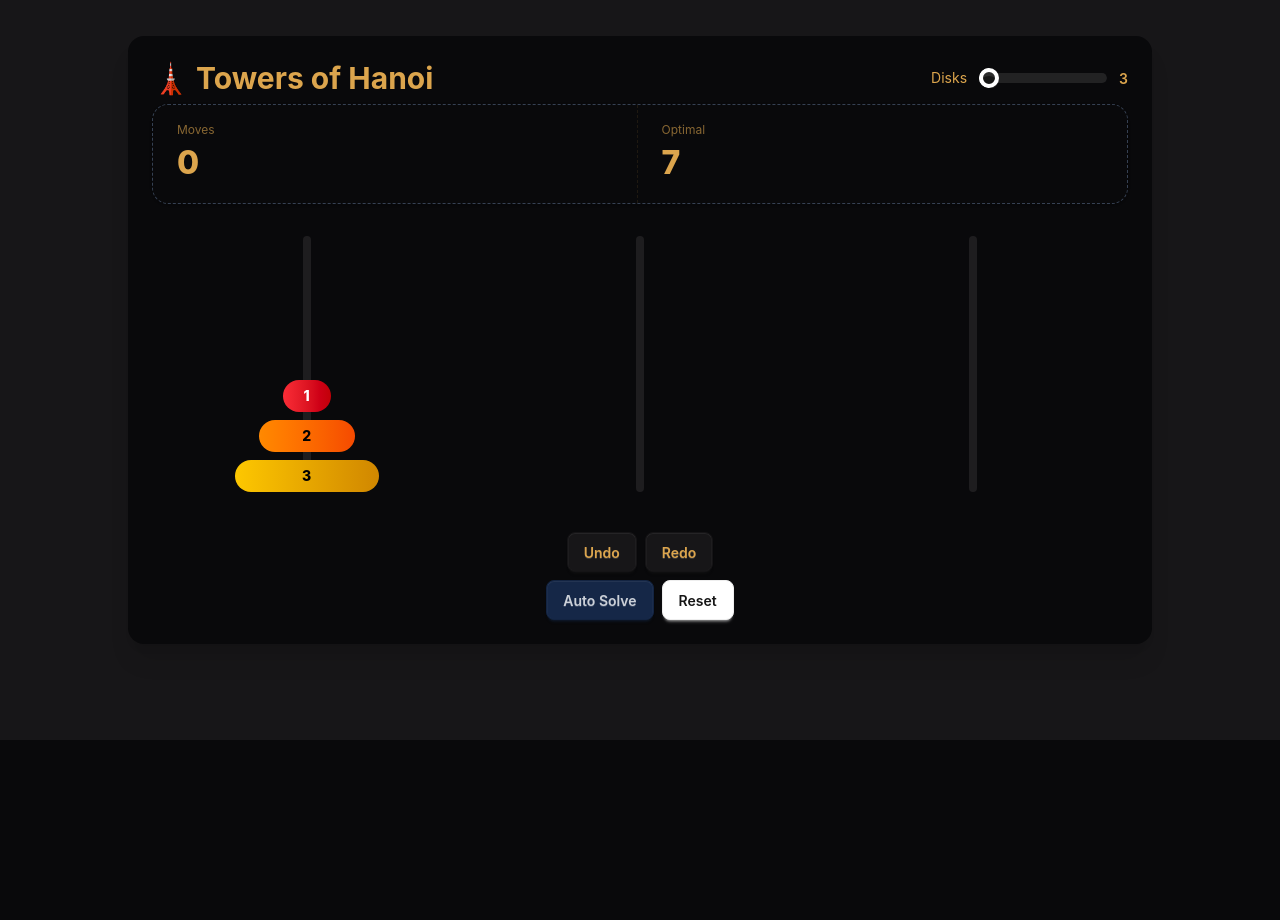
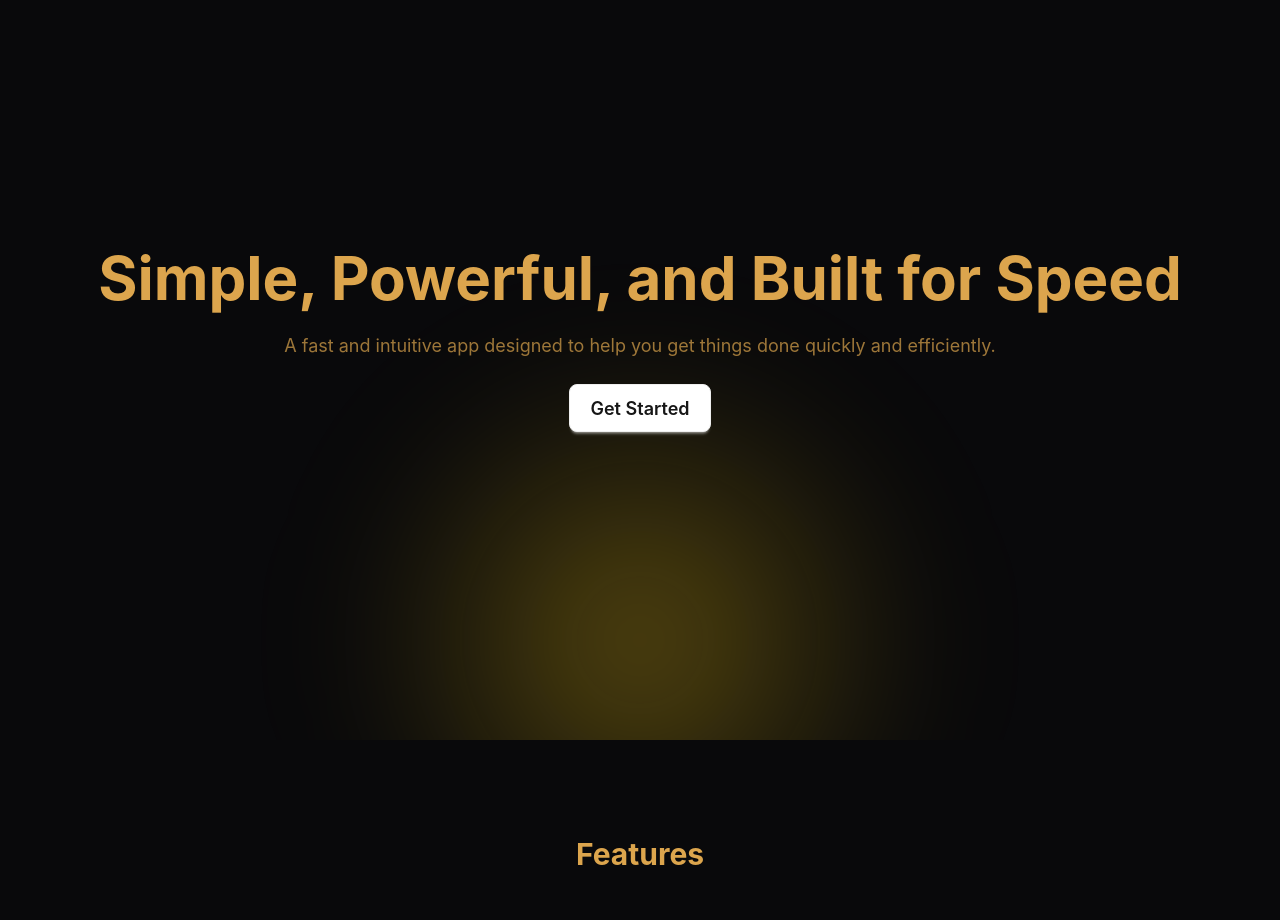
Before and after one commit to hieudoanm/towers, a Next.js app in the folder packages/app/: page / in a window 1280 px wide. Shown: the part 60-980 px from the top of the page. Before the commit the page ends 800 px from the top, so only its background shows below. Built offline with nearby package versions, Linux system fonts and the light colour scheme.

Commit message:
set up landing page

```diff
--- a/packages/app/src/pages/index.tsx
+++ b/packages/app/src/pages/index.tsx
@@ -1,403 +1,83 @@
+import {
+  LandingContent,
+  LandingTemplate,
+} from '@towers/templates/LandingTemplate';
 import { NextPage } from 'next';
-import { useEffect, useLayoutEffect, useRef, useState } from 'react';
-import confetti from 'canvas-confetti';
 
-type Tower = number[];
-type Move = [number, number];
-
-const MIN_DISKS = 3;
-const MAX_DISKS = 7;
-
-const DISK_GRADIENTS: Record<number, string> = {
-  1: 'from-red-500 to-red-700 text-white',
-  2: 'from-orange-400 to-orange-600 text-gray-900',
-  3: 'from-yellow-400 to-yellow-600 text-gray-900',
-  4: 'from-green-400 to-green-600 text-white',
-  5: 'from-blue-400 to-blue-600 text-white',
-  6: 'from-purple-400 to-purple-600 text-white',
-  7: 'from-pink-400 to-pink-600 text-white',
-};
-
-const DISK_TEXT: Record<number, string> = {
-  1: 'text-white',
-  2: 'text-black',
-  3: 'text-black',
-  4: 'text-white',
-  5: 'text-white',
-  6: 'text-white',
-  7: 'text-white',
-};
-
-const generateMoves = (
-  n: number,
-  from: number,
-  to: number,
-  aux: number,
-  result: Move[] = []
-): Move[] => {
-  if (n <= 0) return result;
-
-  // 1. Move n-1 from source → auxiliary
-  generateMoves(n - 1, from, aux, to, result);
-
-  // 2. Move largest disk source → target
-  result.push([from, to]);
-
-  // 3. Move n-1 from auxiliary → target
-  generateMoves(n - 1, aux, to, from, result);
-
-  return result;
+const content: LandingContent = {
+  navbar: {
+    title: 'AppName',
+    buttonText: 'Open App',
+    buttonHref: '/app',
+  },
+  hero: {
+    title: 'Simple, Powerful, and Built for Speed',
+    tagline:
+      'A fast and intuitive app designed to help you get things done quickly and efficiently.',
+    buttonText: 'Get Started',
+    buttonHref: '/app',
+  },
+  features: {
+    title: 'Features',
+    items: [
+      {
+        id: 'fast',
+        emoji: '⚡',
+        title: 'Fast and Responsive',
+        description:
+          'Enjoy a smooth and responsive experience designed for speed and efficiency.',
+      },
+      {
+        id: 'easy',
+        emoji: '✨',
+        title: 'Easy to Use',
+        description:
+          'Clean and intuitive design that lets you focus on what matters most.',
+      },
+      {
+        id: 'powerful',
+        emoji: '🧰',
+        title: 'Powerful Tools',
+        description:
+          'Packed with useful features to help you work smarter and more effectively.',
+      },
+      {
+        id: 'privacy',
+        emoji: '🔒',
+        title: 'Privacy First',
+        description:
+          'Your data stays in your control with privacy-focused design and secure processing.',
+      },
+      {
+        id: 'accessible',
+        emoji: '🌐',
+        title: 'Accessible Anywhere',
+        description:
+          'Use the app from any modern browser on desktop, tablet, or mobile.',
+      },
+      {
+        id: 'lightweight',
+        emoji: '📦',
+        title: 'Lightweight',
+        description:
+          'Minimal dependencies and optimized performance for a fast loading experience.',
+      },
+    ],
+  },
+  cta: {
+    title: 'Ready to Get Started?',
+    description:
+      'Open the app and start using it instantly. No signup required.',
+    buttonText: 'Open App',
+    buttonHref: '/app',
+  },
+  footer: {
+    name: 'AppName',
+  },
 };
 
 const HomePage: NextPage = () => {
-  // Refs
-  const diskRefs = useRef<Map<number, HTMLDivElement>>(new Map());
-  const prevPositions = useRef<Map<number, DOMRect>>(new Map());
-  const autoTimer = useRef<NodeJS.Timeout | null>(null);
-
-  // State
-  const [diskCount, setDiskCount] = useState(3);
-  const [towers, setTowers] = useState<Tower[]>([[3, 2, 1], [], []]);
-  const [selectedTower, setSelectedTower] = useState<number | null>(null);
-  const [moves, setMoves] = useState(0);
-  const [shakeTower, setShakeTower] = useState<number | null>(null);
-
-  const [history, setHistory] = useState<Tower[][]>([]);
-  const [future, setFuture] = useState<Tower[][]>([]);
-  const [autoPlaying, setAutoPlaying] = useState(false);
-
-  const optimalMoves = Math.pow(2, diskCount) - 1;
-  const isWin = towers[2].length === diskCount;
-
-  /* ---------------- Animation ---------------- */
-
-  useEffect(() => {
-    if (!isWin) return;
-
-    // Center burst
-    confetti({
-      particleCount: 150,
-      spread: 70,
-      origin: { y: 0.6 },
-    });
-
-    // Side cannons
-    confetti({
-      particleCount: 80,
-      angle: 60,
-      spread: 55,
-      origin: { x: 0 },
-    });
-
-    confetti({
-      particleCount: 80,
-      angle: 120,
-      spread: 55,
-      origin: { x: 1 },
-    });
-  }, [isWin]);
-
-  useLayoutEffect(() => {
-    diskRefs.current.forEach((el, disk) => {
-      const prev = prevPositions.current.get(disk);
-      if (!prev) return;
-
-      const next = el.getBoundingClientRect();
-      const dx = prev.left - next.left;
-      const dy = prev.top - next.top;
-
-      if (dx || dy) {
-        el.animate(
-          [
-            { transform: `translate(${dx}px, ${dy}px)` },
-            { transform: 'translate(0, 0)' },
-          ],
-          { duration: 300, easing: 'cubic-bezier(0.4,0,0.2,1)' }
-        );
-      }
-    });
-
-    prevPositions.current.clear();
-  }, [towers]);
-
-  const capturePositions = () => {
-    prevPositions.current.clear();
-    diskRefs.current.forEach((el, disk) => {
-      prevPositions.current.set(disk, el.getBoundingClientRect());
-    });
-  };
-
-  /* ---------------- Core Logic ---------------- */
-
-  const resetGame = (count = diskCount) => {
-    stopAutoSolve();
-    setDiskCount(count);
-    setTowers([Array.from({ length: count }, (_, i) => count - i), [], []]);
-    setMoves(0);
-    setSelectedTower(null);
-    setShakeTower(null);
-    setHistory([]);
-    setFuture([]);
-  };
-
-  const canDrop = (from: number, to: number) => {
-    if (from === to) return false;
-    const fromDisk = towers[from]?.at(-1);
-    const toDisk = towers[to]?.at(-1);
-    return fromDisk && (!toDisk || fromDisk < toDisk);
-  };
-
-  const moveDisk = (from: number, to: number) => {
-    if (autoPlaying) return;
-
-    if (!canDrop(from, to)) {
-      setShakeTower(to);
-      setTimeout(() => setShakeTower(null), 400);
-      return;
-    }
-
-    capturePositions();
-    setHistory((h) => [...h, towers.map((t) => [...t])]);
-    setFuture([]);
-
-    const next = towers.map((t) => [...t]);
-    const disk = next[from].pop()!;
-    next[to].push(disk);
-
-    setTowers(next);
-    setMoves((m) => m + 1);
-  };
-
-  const handleTowerClick = (index: number) => {
-    if (selectedTower === null) {
-      if (towers[index].length) setSelectedTower(index);
-    } else {
-      moveDisk(selectedTower, index);
-      setSelectedTower(null);
-    }
-  };
-
-  /* ---------------- Undo / Redo ---------------- */
-
-  const undo = () => {
-    if (!history.length) return;
-    capturePositions();
-    setFuture((f) => [towers, ...f]);
-    const prev = history.at(-1)!;
-    setHistory((h) => h.slice(0, -1));
-    setTowers(prev);
-    setMoves((m) => Math.max(0, m - 1));
-  };
-
-  const redo = () => {
-    if (!future.length) return;
-    capturePositions();
-    setHistory((h) => [...h, towers]);
-    const next = future[0];
-    setFuture((f) => f.slice(1));
-    setTowers(next);
-    setMoves((m) => m + 1);
-  };
-
-  /* ---------------- Auto Solve ---------------- */
-
-  const stopAutoSolve = () => {
-    if (autoTimer.current) clearTimeout(autoTimer.current);
-    autoTimer.current = null;
-    setAutoPlaying(false);
-  };
-
-  const applyMove = (from: number, to: number) => {
-    setTowers((prev) => {
-      const next = prev.map((t) => [...t]);
-      const disk = next[from].pop();
-      if (!disk) return prev;
-      next[to].push(disk);
-      return next;
-    });
-  };
-
-  const startAutoSolve = () => {
-    stopAutoSolve();
-
-    const solution = generateMoves(diskCount, 0, 2, 1);
-    setAutoPlaying(true);
-
-    const play = (i: number) => {
-      if (i >= solution.length) {
-        setAutoPlaying(false);
-        return;
-      }
-
-      autoTimer.current = setTimeout(() => {
-        const [from, to] = solution[i];
-        applyMove(from, to); // ✅ NOT moveDisk
-        play(i + 1);
-      }, 500);
-    };
-
-    play(0);
-  };
-
-  /* ---------------- Keyboard ---------------- */
-
-  const onKeyDown = (e: React.KeyboardEvent) => {
-    if (autoPlaying) return;
-
-    if (e.key >= '1' && e.key <= '3') handleTowerClick(Number(e.key) - 1);
-    if (e.key === 'u') undo();
-    if (e.key === 'r') redo();
-    if (e.key === 'a') startAutoSolve();
-  };
-
-  const isValidTarget = (i: number) =>
-    selectedTower !== null && canDrop(selectedTower, i);
-
-  /* ---------------- UI ---------------- */
-
-  return (
-    <div
-      tabIndex={0}
-      onKeyDown={onKeyDown}
-      className="bg-base-200 flex min-h-screen items-center justify-center p-6 outline-none">
-      <div className="card bg-base-100 w-full max-w-5xl shadow-xl">
-        <div className="card-body">
-          <div className="flex flex-wrap items-center justify-between gap-4">
-            <h1 className="text-3xl font-bold">🗼 Towers of Hanoi</h1>
-
-            <div className="flex items-center gap-3">
-              <span className="text-sm">Disks</span>
-              <input
-                type="range"
-                min={MIN_DISKS}
-                max={MAX_DISKS}
-                value={diskCount}
-                onChange={(e) => resetGame(Number(e.target.value))}
-                className="range range-primary range-sm w-32"
-                disabled={autoPlaying}
-              />
-              <span className="font-semibold">{diskCount}</span>
-            </div>
-          </div>
-
-          <div className="stats border border-dashed border-gray-700 shadow">
-            <div className="stat">
-              <div className="stat-title">Moves</div>
-              <div className="stat-value">{moves}</div>
-            </div>
-            <div className="stat">
-              <div className="stat-title">Optimal</div>
-              <div className="stat-value">{optimalMoves}</div>
-            </div>
-          </div>
-
-          <div className="mt-8 grid grid-cols-3 gap-6">
-            {towers.map((tower, i) => (
-              <div
-                key={i}
-                onClick={() => handleTowerClick(i)}
-                className={`relative flex h-64 cursor-pointer flex-col-reverse items-center transition-all ${
-                  shakeTower === i ? 'animate-[shake_0.4s]' : ''
-                }`}>
-                <div
-                  className={`absolute bottom-2 h-full w-2 rounded transition-all ${
-                    selectedTower === i
-                      ? 'bg-primary shadow-[0_0_12px_theme(colors.primary)]'
-                      : isValidTarget(i)
-                        ? 'bg-success/70 shadow-[0_0_12px_theme(colors.success)]'
-                        : 'bg-base-300'
-                  }`}
-                />
-
-                {tower.map((disk) => {
-                  const lifted = selectedTower === i && disk === tower.at(-1);
-
-                  return (
-                    <div
-                      key={disk}
-                      ref={(el): void => {
-                        if (!el) {
-                          diskRefs.current.delete(disk);
-                          return;
-                        }
-                        diskRefs.current.set(disk, el);
-                      }}
-                      className={`rounded-box relative mb-2 h-8 bg-gradient-to-r ${
-                        DISK_GRADIENTS[disk]
-                      } transition-transform ${
-                        lifted ? 'z-10 -translate-y-6 scale-105 shadow-xl' : ''
-                      }`}
-                      style={{ width: `${disk * 48}px` }}>
-                      <span
-                        className={`absolute inset-0 flex items-center justify-center text-sm font-extrabold ${DISK_TEXT[disk]}`}>
-                        {disk}
-                      </span>
-                    </div>
-                  );
-                })}
-              </div>
-            ))}
-          </div>
-
-          <div className="card-actions mt-6 flex flex-col items-center gap-2">
-            <div className="flex items-center justify-center gap-x-2">
-              <button
-                type="button"
-                className="btn"
-                onClick={undo}
-                disabled={autoPlaying}>
-                Undo
-              </button>
-              <button
-                type="button"
-                className="btn"
-                onClick={redo}
-                disabled={autoPlaying}>
-                Redo
-              </button>
-            </div>
-            <div className="flex items-center justify-center gap-x-2">
-              <button
-                type="button"
-                className="btn btn-secondary"
-                onClick={startAutoSolve}
-                disabled={autoPlaying}>
-                Auto Solve
-              </button>
-              <button
-                type="button"
-                className="btn btn-primary"
-                onClick={() => resetGame()}
-                disabled={autoPlaying}>
-                Reset
-              </button>
-            </div>
-          </div>
-
-          {isWin && (
-            <div className="alert alert-success mt-4 justify-center">
-              🎉 Solved!
-            </div>
-          )}
-        </div>
-      </div>
-
-      <style jsx global>{`
-        @keyframes shake {
-          0%,
-          100% {
-            transform: translateX(0);
-          }
-          25% {
-            transform: translateX(-6px);
-          }
-          75% {
-            transform: translateX(6px);
-          }
-        }
-      `}</style>
-    </div>
-  );
+  return <LandingTemplate content={content} />;
 };
 
 export default HomePage;
```
Also changed, not shown: 6 other files (tests, documents, lock files or other folders).
